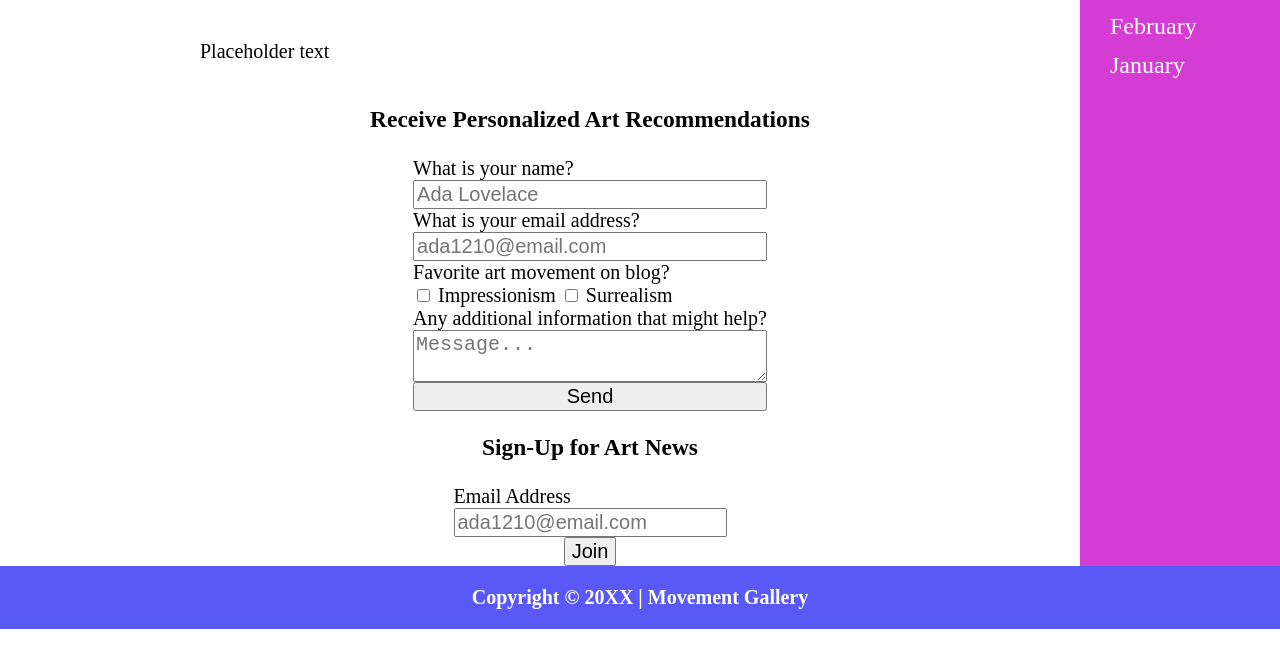
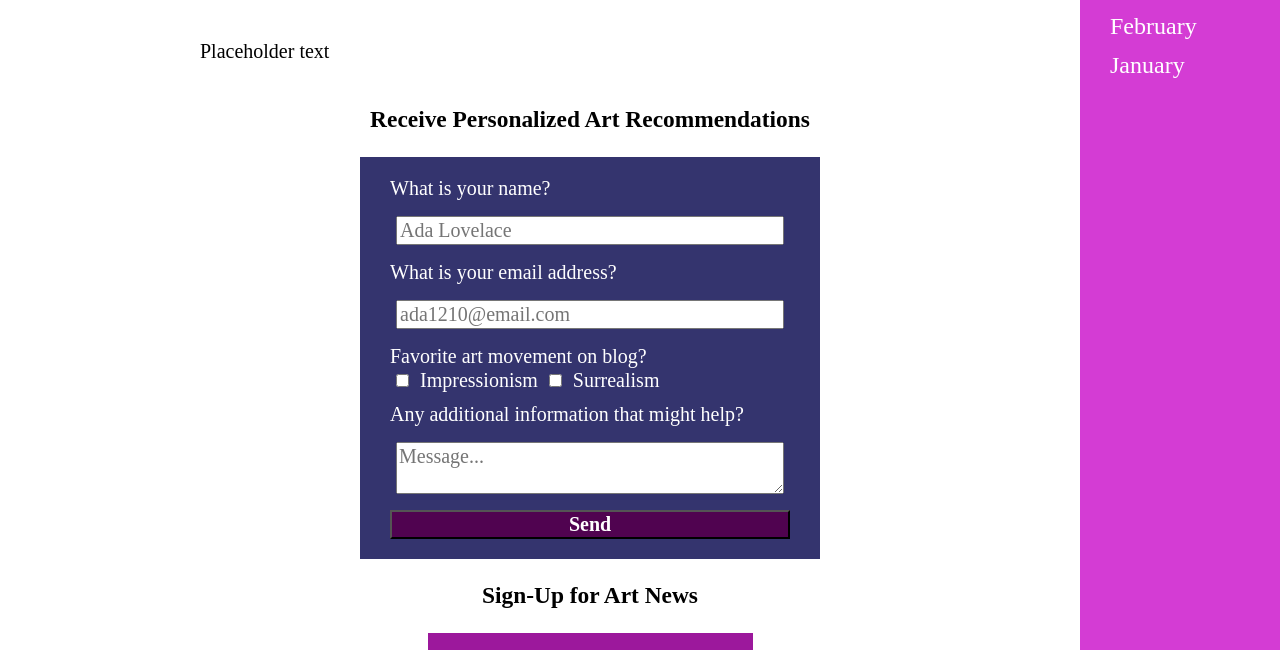
Before and after one commit to anastasia-tea/movement-gallery, a plain HTML site: page index.html in a window 1280 px wide. Shown: the part 85-735 px from the top of the page. Drawn offline with Linux system fonts and the light colour scheme.

Commit message:
Added color to forms

```diff
--- a/style.css
+++ b/style.css
@@ -149,10 +149,43 @@ ul li {
 
 /* ------------------------------------------------------------------ */
 
+.form {
+
+}
+
+input,
+textarea {
+    margin: 6px;
+    font-family: serif;
+}
+
+.recommendation {
+    background-color: rgb(52, 52, 110);
+    color: white;
+    width: 400px;
+    gap: 10px;
+}
+
 .signup {
+    margin-bottom: 40px;
+    background-color: rgb(156, 24, 156);
+    color: white;
     display: flex;
     flex-direction: column;
     align-items: flex-start;
+}
+
+button {
+    background-color: rgb(80, 3, 80);;
+    color: white;
+    font-family: serif;
+    font-size: 24px;
+    font-weight: bold;
+}
+
+.recommendation,
+.signup {
+    padding: 20px 30px;
 }
 
 .emailaddress {
```
